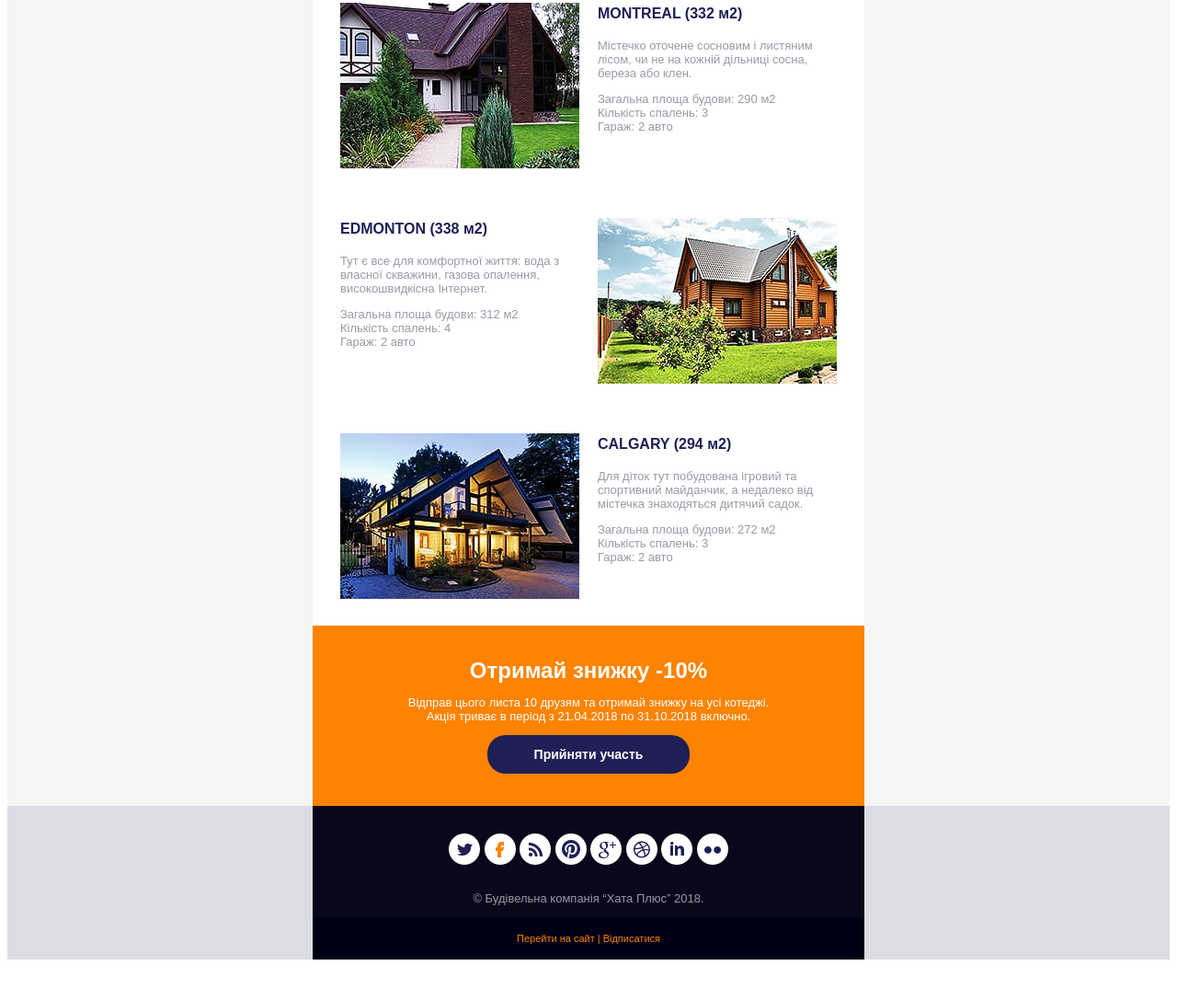
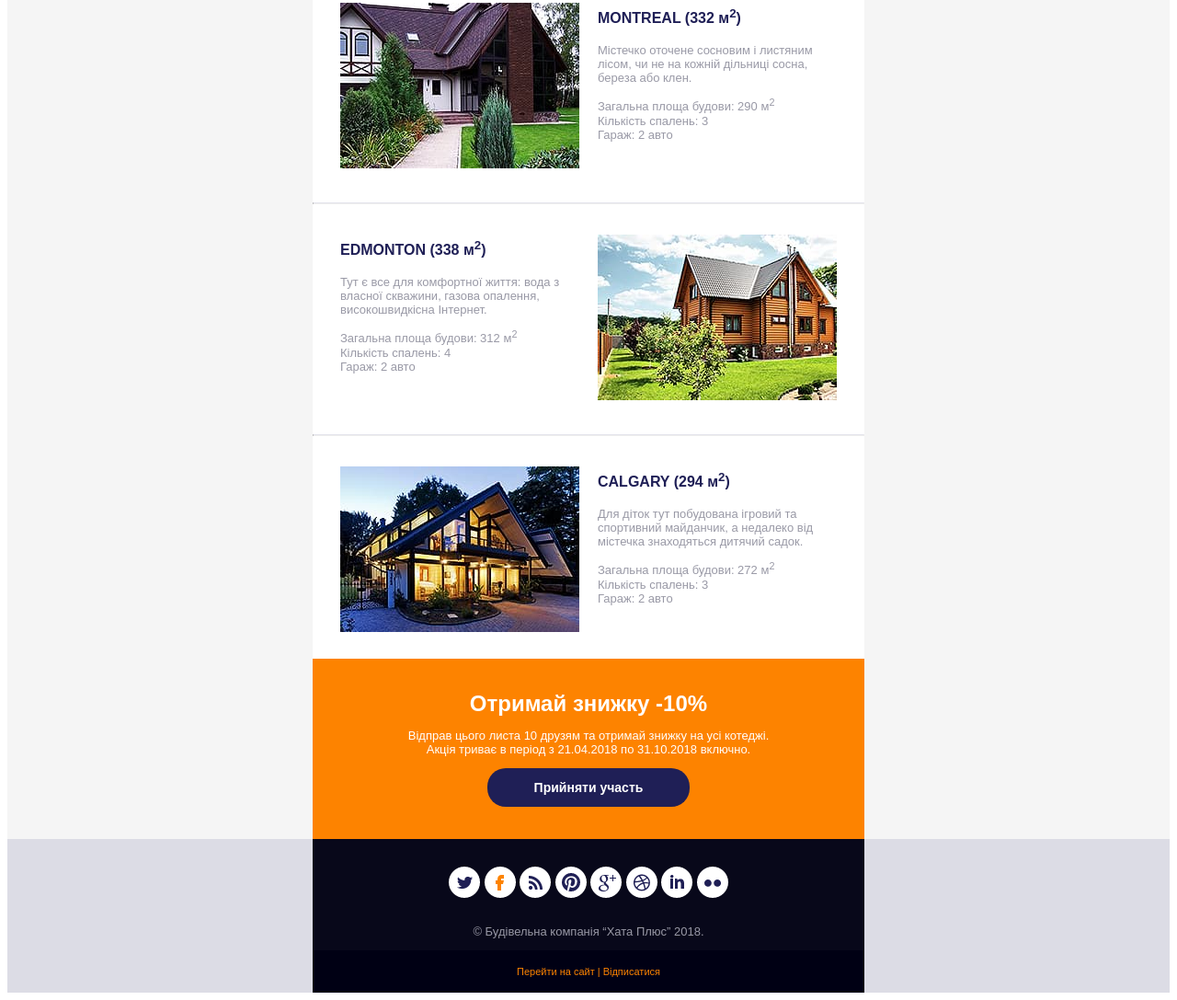
Before and after one commit to AndreyCh1/hata_newsletter, a plain HTML site: page index.html in a window 1280 px wide. Shown: the part 756-1843 px from the top of the page at 92% size. Before the commit the page ends 1807 px from the top, so only its background shows below. Drawn offline with Linux system fonts and the light colour scheme.

Commit message:
hata_newsletter completed

```diff
--- a/css/style.css
+++ b/css/style.css
@@ -27,19 +27,25 @@ table {
     border-collapse: collapse;
 }
 
-.header,
-.footer {
-    width: 100%;
+hr {
+    bottom: none;
+    border-top-color: #e3e3eb;
+    border-top-width: 1px;
+    border-top-style: solid;
+}
+
+.gray {
     background-color: #dcdce5;
 }
 
-.main {
+.light_gray {
     background-color: #f5f5f5;
 }
 
-.wrapper {
-    max-width: 600px;
-    background-color: #ffffff;
+.header,
+.main,
+.footer {
+    width: 600px;
 }
 
 .head {
@@ -122,11 +128,11 @@ table {
     padding-right: 10px;
 }
 
-.offers {
+.offer {
     padding: 0 20px;
 }
 
-.offers p {
+.offer p {
     font-size: 13px;
     color: #9999a6;
 }
--- a/index.html
+++ b/index.html
@@ -11,8 +11,9 @@
 
 <table class="table" border="0" cellpadding="0" cellspacing="0" align="center" width="100%">
     <tr>
+        <td class="gray"></td>
         <td class="header">
-            <table class="wrapper" border="0" cellpadding="0" cellspacing="0" align="center" width="100%">
+            <table border="0" cellpadding="0" cellspacing="0" align="center" width="100%">
                 <tr>
                     <td class="head">
                         <a href="index.html"><img src="images/logo.png" alt=""></a>
@@ -27,10 +28,12 @@
                 </tr>
             </table>
         </td>
+        <td class="gray"></td>
     </tr>
     <tr>
+        <td class="light_gray"></td>
         <td class="main">
-            <table class="wrapper" border="0" cellpadding="0" cellspacing="0" align="center" width="100%">
+            <table border="0" cellpadding="0" cellspacing="0" align="center" width="100%">
                 <tr>
                     <td>
                         <a href="#"><img style="vertical-align:bottom;" src="images/picture.jpg" alt=""></a>
@@ -50,8 +53,7 @@
                 </tr>
                 <tr>
                     <td class="our_services">
-                        <table class="wrapper" border="0" cellpadding="0" cellspacing="0" align="center"
-                            width="100%">
+                        <table border="0" cellpadding="0" cellspacing="0" align="center" width="100%">
                             <tr>
                                 <td class="our_service">
                                     <a href="#"><img src="images/composite_path.png" alt=""></a>
@@ -72,36 +74,45 @@
                         </table>
                     </td>
                 </tr>
+            </table>
+            <table border="0" cellpadding="0" cellspacing="0" align="center" width="100%">
                 <tr>
-                    <td class="offers">
-                        <table class="wrapper" border="0" cellpadding="0" cellspacing="0" align="center" width="100%">
+                    <td class="offer">
+                        <table border="0" cellpadding="0" cellspacing="0" align="center" width="100%">
                             <tr>
                                 <td class="houses">
                                     <img src="images/house_in_montreal.jpg" alt="">
                                 </td>
                                 <td class="houses">
-                                    <h2>MONTREAL (332 м2)</h2>
+                                    <h2>MONTREAL (332 м<sup>2</sup>)</h2>
                                     <p>
                                         Містечко оточене сосновим і листяним лісом, чи не на кожній дільниці сосна,
                                         береза або клен.
                                     </p>
                                     <p>
-                                        Загальна площа будови: 290 м2 <br>
+                                        Загальна площа будови: 290 м<sup>2</sup> <br>
                                         Кількість спалень: 3 <br>
                                         Гараж: 2 авто
                                     </p>
                                 </td>
                             </tr>
                         </table>
-                        <table class="wrapper" border="0" cellpadding="0" cellspacing="0" align="center" width="100%">
+                    </td>
+                </tr>
+            </table>
+            <hr>
+            <table border="0" cellpadding="0" cellspacing="0" align="center" width="100%">
+                <rt>
+                    <td class="offer">
+                        <table border="0" cellpadding="0" cellspacing="0" align="center" width="100%">
                             <tr>
                                 <td class="houses">
-                                    <h2>EDMONTON (338 м2)</h2>
+                                    <h2>EDMONTON (338 м<sup>2</sup>)</h2>
                                     <p>
                                         Тут є все для комфортної життя: вода з власної скважини, газова опалення,
                                         високошвидкісна Інтернет.
                                     </p>
-                                    <p>Загальна площа будови: 312 м2 <br>
+                                    <p>Загальна площа будови: 312 м<sup>2</sup> <br>
                                         Кількість спалень: 4 <br>
                                         Гараж: 2 авто</p>
                                 </td class="houses">
@@ -110,20 +121,27 @@
                                 </td>
                             </tr>
                         </table>
-                        <table class="wrapper" border="0" cellpadding="0" cellspacing="0" align="center" width="100%">
+                    </td>
+                </rt>
+            </table>
+            <hr>
+            <table border="0" cellpadding="0" cellspacing="0" align="center" width="100%">
+                <tr>
+                    <td class="offer">
+                        <table border="0" cellpadding="0" cellspacing="0" align="center" width="100%">
                             <tr>
                                 <td class="houses">
                                     <img src="images/house_in_calgary.jpg" alt="">
                                 </td>
                                 <td class="houses">
-                                    <h2>CALGARY (294 м2)</h2>
+                                    <h2>CALGARY (294 м<sup>2</sup>)</h2>
                                     <p>
                                         Для діток тут побудована ігровий та спортивний майданчик, а недалеко від
                                         містечка
                                         знаходяться дитячий садок.
                                     </p>
                                     <p>
-                                        Загальна площа будови: 272 м2<br>
+                                        Загальна площа будови: 272 м<sup>2</sup><br>
                                         Кількість спалень: 3<br>
                                         Гараж: 2 авто
                                     </p>
@@ -132,6 +150,8 @@
                         </table>
                     </td>
                 </tr>
+            </table>
+            <table border="0" cellpadding="0" cellspacing="0" align="center" width="100%">
                 <tr>
                     <td class="special_action">
                         <p class="discount">
@@ -146,10 +166,12 @@
                 </tr>
             </table>
         </td>
+        <td class="light_gray"></td>
     </tr>
     <tr>
+        <td class="gray"></td>
         <td class="footer">
-            <table class="wrapper" border="0" cellpadding="0" cellspacing="0" align="center" width="100%">
+            <table border="0" cellpadding="0" cellspacing="0" align="center" width="100%">
                 <tr>
                     <td class="rgrdgrg">
                         <a href="#"><img src="images/container0.png" alt=""></a>
@@ -168,7 +190,7 @@
                     </td>
                 </tr>
             </table>
-            <table class="wrapper" border="0" cellpadding="0" cellspacing="0" align="center" width="100%">
+            <table border="0" cellpadding="0" cellspacing="0" align="center" width="100%">
                 <tr>
                     <td class="ergergerge">
                         <a href="#">Перейти на сайт</a> | <a href="#">Відписатися</a>
@@ -176,6 +198,7 @@
                 </tr>
             </table>
         </td>
+        <td class="gray"></td>
     </tr>
 </table>
 </td>
```
